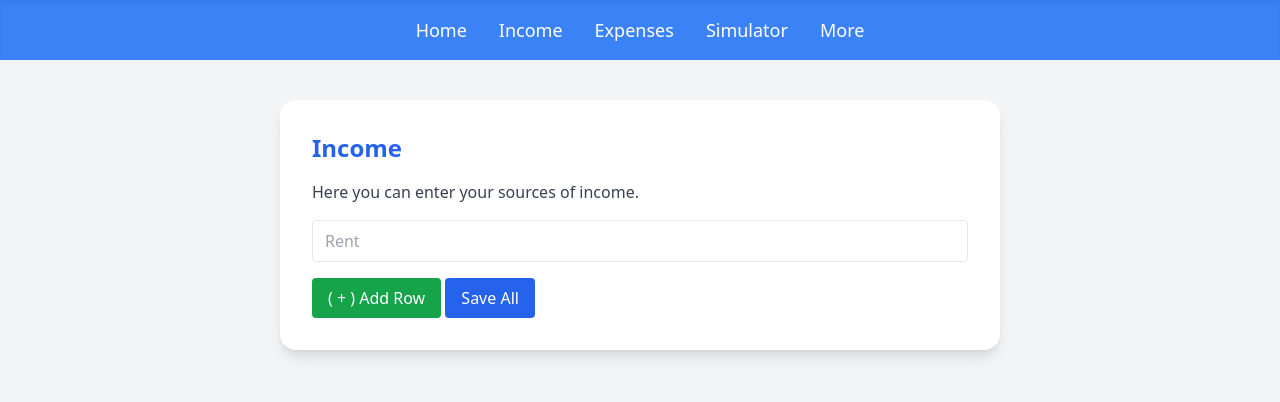
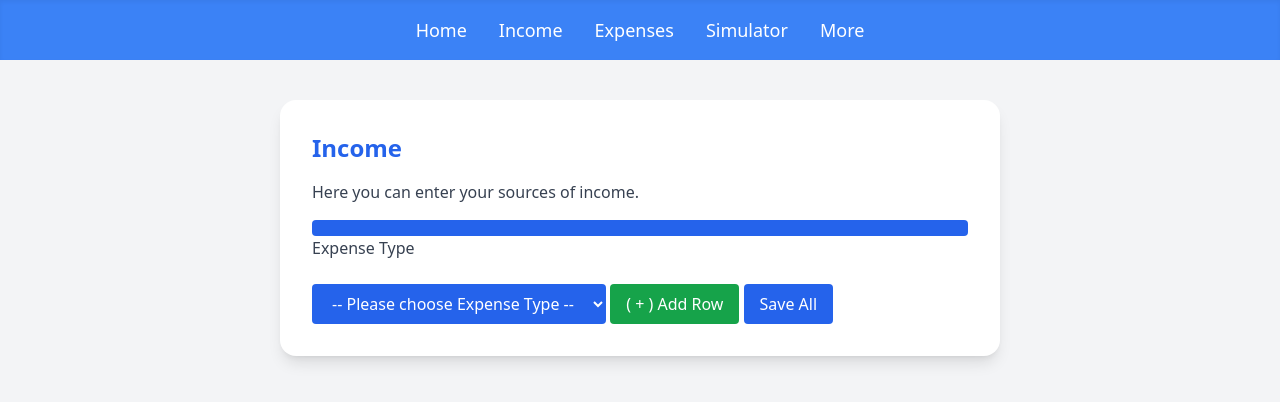
Before and after one commit to nahmad0/budget-Simulator, a plain HTML site: page public/index.html in a window 1280 px wide. Both pictures are taken after a click on the button "Income". Shown: the part 84-486 px from the top of the page. Drawn offline with nearby package versions, Linux system fonts and the light colour scheme.

Commit message:
added selection boxes to inc/exp

```diff
--- a/public/index.html
+++ b/public/index.html
@@ -86,8 +86,19 @@
         <p class="text-gray-700">Here you can enter your sources of income.</p>
         <!-- Container where rows will be added -->
         <div id="income-rows" class="space-y-2 mt-4">
-            <input type="text" placeholder="Rent" class="border rounded px-3 py-2 w-full">
+            <!-- rows to be inserted -->
         </div>
+            <div class="mt-4 bg-blue-600 text-white px-4 py-2 rounded hover:bg-grey-700"></div>
+            <label for="expense-select" class="block text-gray-700 font-medium mb-2">Expense Type</label>
+            <select title="expense-select" name="expense" id="expense-select" class="mt-2 bg-blue-600 text-white px-4 py-2 rounded hover:bg-blue-700">
+                <option value="">-- Please choose Expense Type --</option>
+                <option value="Taxes">Taxes</option>
+                <option value="Food">Food</option>
+                <option value="Phone/Cable">Phone/Cable</option>
+                <option value="Insurance">Insurance</option>
+                <option value="Transportation">Transportation</option>
+                <option value="Leisure">Leisure</option>
+            </select>
         <button onclick="addRow('income-rows')" class="mt-4 bg-green-600 text-white px-4 py-2 rounded hover:bg-green-700">( + ) Add Row</button>
         <button onclick="saveAllData()" class="mt-4 bg-blue-600 text-white px-4 py-2 rounded hover:bg-blue-700">Save All</button>
     </section>
@@ -98,10 +109,22 @@
         <p class="text-gray-700">Enter your expenses here.</p>
         <!-- Container where rows will be added -->
         <div id="expense-rows" class="space-y-2 mt-4">
-            <input type="text" placeholder="Rent" class="border rounded px-3 py-2 w-full">
+            <!-- rows to be inserted -->
         </div>
-        <button onclick="addRow('expense-rows')" class="mt-4 bg-green-600 text-white px-4 py-2 rounded hover:bg-green-700">( + ) Add Row</button>
-        <button onclick="saveAllData()" class="mt-4 bg-blue-600 text-white px-4 py-2 rounded hover:bg-blue-700">Save All</button>
+            <div class="mt-4 bg-blue-600 text-white px-4 py-2 rounded hover:bg-grey-700"></div>
+            <label for="expense-select" class="block text-gray-700 font-medium mb-2">Expense Type</label>
+            <select title="expense-select" name="expense" id="expense-select" class="mt-2 bg-blue-600 text-white px-4 py-2 rounded hover:bg-blue-700">
+                <option value="">-- Please choose Expense Type --</option>
+                <option value="Taxes">Taxes</option>
+                <option value="Food">Food</option>
+                <option value="Phone/Cable">Phone/Cable</option>
+                <option value="Insurance">Insurance</option>
+                <option value="Transportation">Transportation</option>
+                <option value="Leisure">Leisure</option>
+            </select>
+            <button onclick="addRow('expense-rows')" class="mt-4 bg-green-600 text-white px-4 py-2 rounded hover:bg-green-700">( + ) Add Row</button>
+            <button onclick="saveAllData()" class="mt-4 bg-blue-600 text-white px-4 py-2 rounded hover:bg-blue-700">Save All</button>
+        </div>
     </section>
 
     <!-- Simulator Section -->
```
